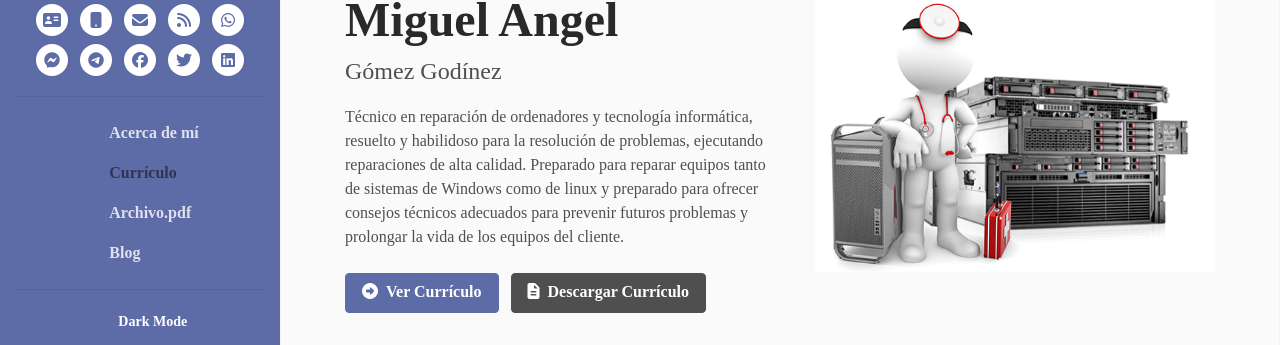
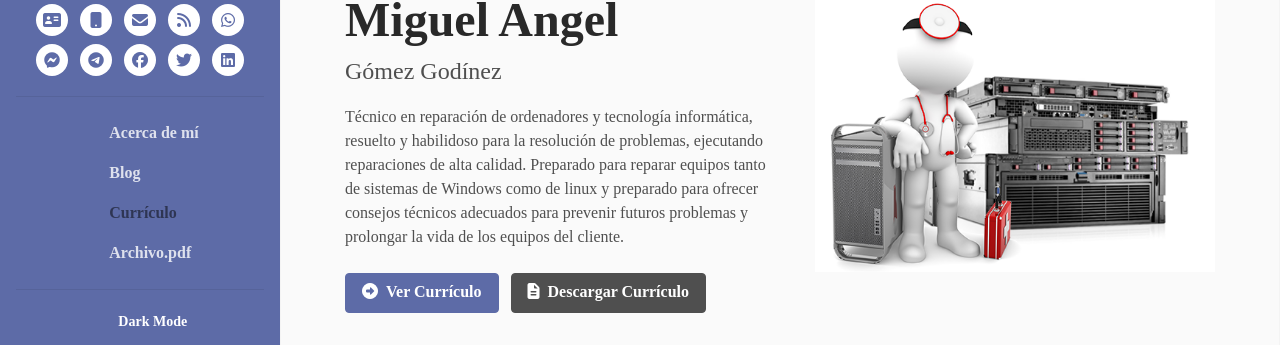
Before and after one commit to togangel/togangel.github.io, a Jekyll site: the page built from index.html, in a window 1280 px wide. Shown: the part 82-427 px from the top of the page. Built offline with Jekyll 4.4.1, drawn with Linux system fonts in a browser that asks for light colours; nearby versions of some CDN libraries; some web fonts are replaced; library files that are not in the unit come from our copies.

Commit message:
Update toga_header.html

```diff
--- a/_includes/toga_header.html
+++ b/_includes/toga_header.html
@@ -24,21 +24,21 @@
 						<li class="nav-item">
 							<a class="nav-link" href="{{site.url}}{{ site.baseurl }}/about"><i class="fad fa-user fa-fw mr-2"></i>Acerca de mí</a>
 						</li>
+						<li class="nav-item">
+							<a class="nav-link" href="{{site.url}}{{ site.baseurl }}/blog"><i class="fad fa-rss fa-fw mr-2"></i>Blog</a>
+						</li>
 						<li class="nav-item active">
-							<a class="nav-link" href="{{site.url}}{{ site.baseurl }}/resume"><i class="fad fa-file-user fa-fw mr-2"></i>Currículo<span class="sr-only">(current)</span></a>
+							<a class="nav-link" href="{{site.url}}{{ site.baseurl }}/resume"><i class="fad fa-file-user fa-fw mr-2"></i>Currículo</a>
 						</li>
 						<li class="nav-item">
 							<a class="nav-link" href="{{site.url}}{{site.baseurl}}/resume.pdf"><i class="fad fa-file-pdf fa-fw mr-2"></i>Archivo.pdf</a>
-						</li>
-						<li class="nav-item">
-							<a class="nav-link" href="{{site.url}}{{ site.baseurl }}/blog"><i class="fad fa-rss fa-fw mr-2"></i>Blog</a>
 						</li>
 						<li class="nav-item" style="display:none">
 							<a class="nav-link" href="contact.html"><i class="fas fa-envelope-open-text fa-fw mr-2"></i>Contacto</a>
 						</li>
 					</ul>
 					<div class="my-2" style="display:none">
-						<a class="btn btn-primary" href="contact.html" target="_blank"><i class="fas fa-paper-plane mr-2"></i>Hire Me</a>
+						<a class="btn btn-primary" href="contact.html" target="_blank"><i class="fas fa-paper-plane mr-2"></i>Hire Me<span class="sr-only">(current)</span></a>
 					</div>
 					<div class="dark-mode-toggle text-center w-100">
 						<hr class="mb-4">
```
